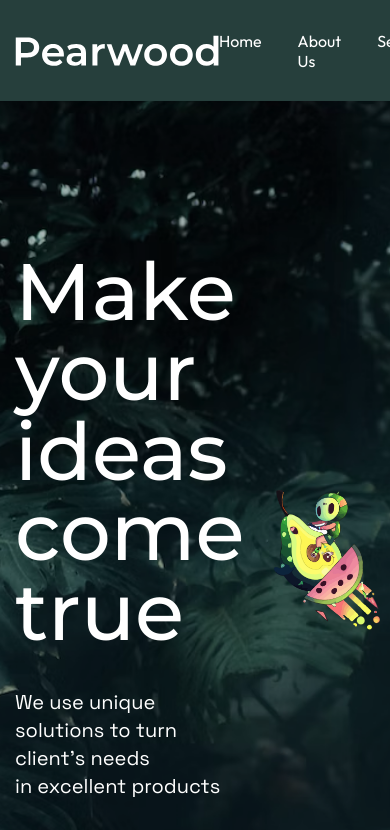
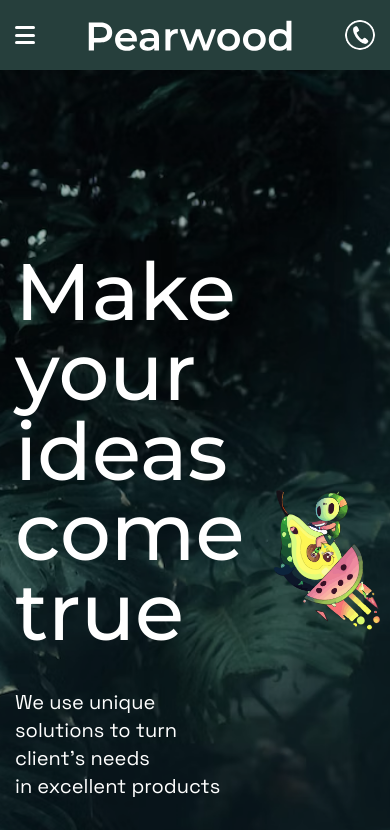
Before and after one commit to Anton-Ostrovskiy/Lesson11, a React (Create React App) app in the folder my-app/: page / in a window 390 px wide. Shown: the top 830 px of the page. Built offline with nearby package versions, Linux system fonts and the light colour scheme.

Commit message:
mobile menu

```diff
--- a/my-app/src/components/Footer/style.scss
+++ b/my-app/src/components/Footer/style.scss
@@ -79,6 +79,8 @@
     font-weight: 400;
     line-height: 145%;
     margin-bottom: 34px;
+    width:100%;
+    max-width: 363px;
   }
   &__socials-icons {
     display: flex;
--- a/my-app/src/components/Header/Header.jsx
+++ b/my-app/src/components/Header/Header.jsx
@@ -1,56 +1,65 @@
 import "./style.scss";
 import logo from "../../images/logo.svg";
+import { useState } from "react";
+import MobileMenu from "../mobileMenu/mobileMenu";
 
 const Header = () => {
+  const [burger, setBurger] = useState(false);
   return (
-    <header className="header">
-      <div className="container wrapper">
-        <a href="#" className="header__logo">
+    <>
+      <header className={burger ? "header bg__mobile" : "header"}>
+        <div className={burger ? "container wrapper reverse" : "container wrapper"}>
+          <div
+            className={burger ? "burger active" : "burger"}
+            onClick={() => setBurger(!burger)}
+          >
+            <span></span>
+          </div>
+          <a href="#!" className="header__logo">
             <img className="header__logo-title" src={logo} alt="logo" />
           </a>
-        <input className="menu__btn" type="checkbox" id="menu__btn" />
-        <label className="menu__icon" for="menu__btn">
-          <span className="nav__icon"></span>
-        </label>
-        <nav className="nav">
+
+          <nav className={burger ? "close nav" : "nav"}>
             <ul className="nav__list">
               <li className="nav__item">
-              <a href="#" className="nav__link">
+                <a href="#!" className="nav__link">
                   Home
                 </a>
               </li>
               <li className="nav__item">
-              <a href="#" className="nav__link">
+                <a href="#!" className="nav__link">
                   About Us
                 </a>
               </li>
               <li className="nav__item">
-              <a href="#" className="nav__link">
+                <a href="#!" className="nav__link">
                   Services
                 </a>
               </li>
               <li className="nav__item">
-              <a href="#" className="nav__link">
+                <a href="#!" className="nav__link">
                   Projects
                 </a>
               </li>
               <li className="nav__item">
-              <a href="#" className="nav__link">
+                <a href="#!" className="nav__link">
                   Team
                 </a>
               </li>
               <li className="nav__item">
-              <a href="#" className="nav__link">
+                <a href="#!" className="nav__link">
                   Career
                 </a>
               </li>
             </ul>
           </nav>
-        <a href="#" className="nav__btn">
-          Contact Us
+          <a href="#!" className={burger ? "close nav__btn " : "  nav__btn"}>
+            <p>Contact Us</p>
           </a>
         </div>
       </header>
+      <MobileMenu active={burger} setActive={setBurger} />
+    </>
   );
 };
 
--- a/my-app/src/components/Header/style.scss
+++ b/my-app/src/components/Header/style.scss
@@ -1,5 +1,3 @@
-
-
 .container {
   position: relative;
   max-width: 1235px;
@@ -13,7 +11,7 @@
   left: 0;
   width: 100vw;
   padding: 19.5px 0px;
-  background-color: #263F3C;
+  background-color: #263f3c;
   z-index: 2;
   &__logo {
     display: flex;
@@ -25,13 +23,61 @@
     align-items: center;
     justify-content: space-between;
   }
-
-  .menu__btn,
-  .menu__icon {
+  .burger {
     display: none;
+    position: relative;
+    align-items: center;
+    justify-content: center;
+    width: 20px;
+    height: 18px;
+    cursor: pointer;
+    &::before,
+    &::after {
+      content: "";
+      position: absolute;
+      left: 0;
+      right: 0;
+      height: 3px;
+      width: 20px;
+      border-radius: 10px;
+      background-color: #fff;
+      transition: all 0.3s ease;
+    }
+    &::before {
+      top: 0;
+    }
+    &::after {
+      bottom: 0;
+    }
+    @media (max-width: 767px) {
+      display: flex;
+    }
+    span {
+      height: 3px;
+      width: 20px;
+      transform: scale(1);
+      border-radius: 10px;
+      background-color: #fff;
+    }
+  }
+  .active {
+    &::before {
+      top: 7.5px;
+      transform: rotate(45deg);
+    }
+    &::after {
+      bottom: 7.5px;
+      transform: rotate(-45deg);
+    }
+    span {
+      transform: scale(0);
+    }
   }
 
   .nav {
+    @media (max-width: 767px) {
+      display: none;
+    }
     &__list {
       display: flex;
       list-style-type: none;
@@ -50,10 +96,10 @@
       cursor: pointer;
       transition: all 0.3s linear;
       text-decoration: none;
-      &:hover{
+      &:hover {
         background: #fff;
         border-radius: 20px;
-        color: #263F3C;
+        color: #263f3c;
         font-weight: 700;
         font-size: 17px;
         padding: 5px 21px;
@@ -65,13 +111,32 @@
       padding: 10px;
       background-color: #ffffff;
       border-radius: 20px;
-      font-family: "Outfit", sans-serif;
-      font-size: 17px;
-      font-weight: 600;
-      color: #263F3C;
       text-align: center;
       text-decoration: none;
+      @media (max-width: 767px) {
+        width: 30px;
+        height: 30px;
+        background-image: url(../../images/ContactUs.png);
+        background-color: transparent;
+      }
+      p {
+        font-family: "Outfit", sans-serif;
+        font-size: 17px;
+        font-weight: 600;
+        color: #263f3c;
+        @media (max-width: 767px) {
+          display: none;
+        }
+      }
     }
   }
-
+  .close {
+    display: none;
+  }
 }
+.bg__mobile {
+  background-color: #0b1416;
+}
+.reverse {
+  flex-direction: row-reverse;
+}
--- /dev/null
+++ b/my-app/src/components/mobileMenu/mobileMenu.jsx
@@ -0,0 +1,48 @@
+import "./style.scss";
+const MobileMenu = ({active, setActive}) => {
+  return (
+    <nav className={active ? "menu active" : "menu"}>
+      <div className="menu__content">
+        <ul className="list">
+          <li className="item">
+            <a className="link" href="#!">
+              Home
+            </a>
+          </li>
+          <li className="item">
+            <a className="link" href="#!">
+              About Us
+            </a>
+          </li>
+          <li className="item">
+            <a className="link" href="#!">
+              Services
+            </a>
+          </li>
+          <li className="item">
+            <a className="link" href="#!">
+              Projects
+            </a>
+          </li>
+          <li className="item">
+            <a className="link" href="#!">
+              Team
+            </a>
+          </li>
+          <li className="item">
+            <a className="link" href="#!">
+              Career
+            </a>
+          </li>
+          <li className="item">
+            <a className="link" href="#!">
+              Contact Us
+            </a>
+          </li>
+        </ul>
+      </div>
+    </nav>
+  );
+};
+
+export default MobileMenu;
--- /dev/null
+++ b/my-app/src/components/mobileMenu/style.scss
@@ -0,0 +1,47 @@
+.menu {
+  position: fixed;
+  display: flex;
+  align-items: center;
+  justify-content: center;
+  flex-direction: column;
+  box-sizing: border-box;
+  background-color: #0b1416;
+  top: 0px;
+  right: 0px;
+  left: 0px;
+  width: 100vw;
+  padding: 2rem;
+  z-index: 1;
+  transform: translateY(-100%);
+  transition: all 0.5s;
+
+  &__content {
+    margin-top: 3rem;
+    margin-bottom: 34px;
+  }
+  .list {
+    list-style: none;
+    .item {
+      font-family: "Outfit", sans-serif;
+      font-size: 14px;
+      font-weight: 700;
+      margin-bottom: 26px;
+      &:last-of-type {
+        margin-bottom: 0;
+      }
+      .link {
+        color: #fff;
+        text-decoration: none;
+        &:hover {
+          background: #fff;
+          border-radius: 17px;
+          color: #263f3c;
+          padding: 5px 21px;
+        }
+      }
+    }
+  }
+}
+.active {
+  transform: translateY(0);
+}
```
Also changed, not shown: my-app/src/images/ContactUs.png (added). Lines whose indentation alone changed are shown as unchanged.
